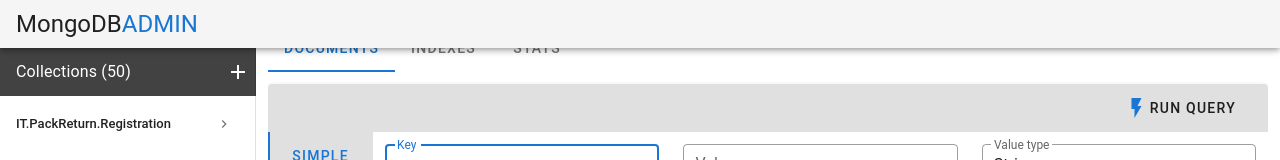
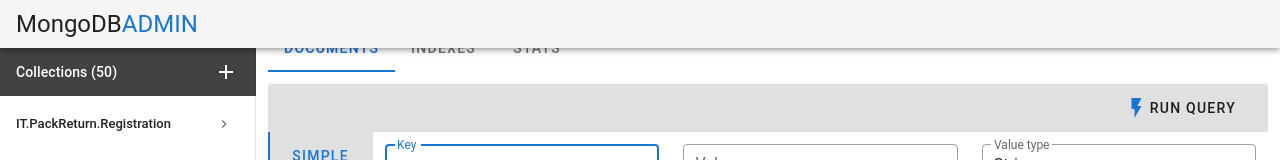
Before and after one commit to jmorino/mongo-admin, a Vue app: page /#/OIDCStrategy in a window 1280 px wide. Shown: the top 160 px of the page. Built offline with nearby package versions, Linux system fonts and the light colour scheme; a small style sheet from the web is missing.

Commit message:
add margin to toolbar btn

```diff
--- a/src/client/components/CollectionList.vue
+++ b/src/client/components/CollectionList.vue
@@ -2,9 +2,9 @@
 <v-navigation-drawer app clipped class="pa-0">
 	<div class="d-flex flex-column overflow-hidden fill-height">
 		<v-toolbar dense flat dark color="secondary" class="flex-shrink-1">
-			<v-toolbar-title class="subtitle-1">Collections ({{collections.length}})</v-toolbar-title>
+			<v-toolbar-title class="subtitle-2">Collections ({{collections.length}})</v-toolbar-title>
 			<v-spacer />
-			<v-btn icon small><v-icon>mdi-plus</v-icon></v-btn>
+			<v-btn icon small class="me-0"><v-icon>mdi-plus</v-icon></v-btn>
 		</v-toolbar>
 		<div class="flex-grow-1 overflow-auto">
 			<v-list nav dense>
```
